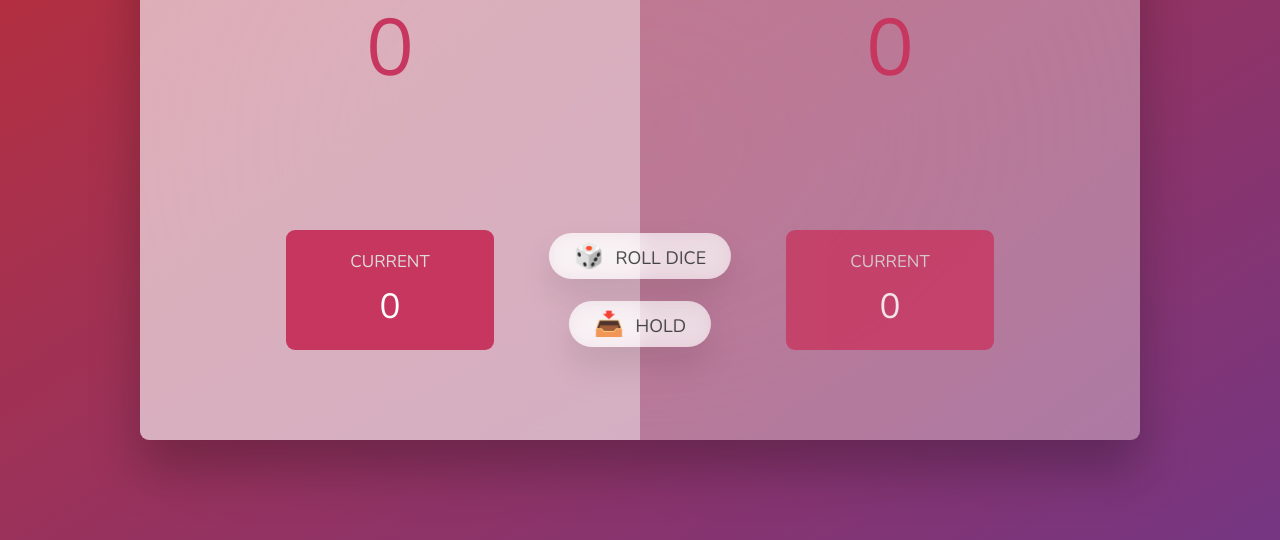
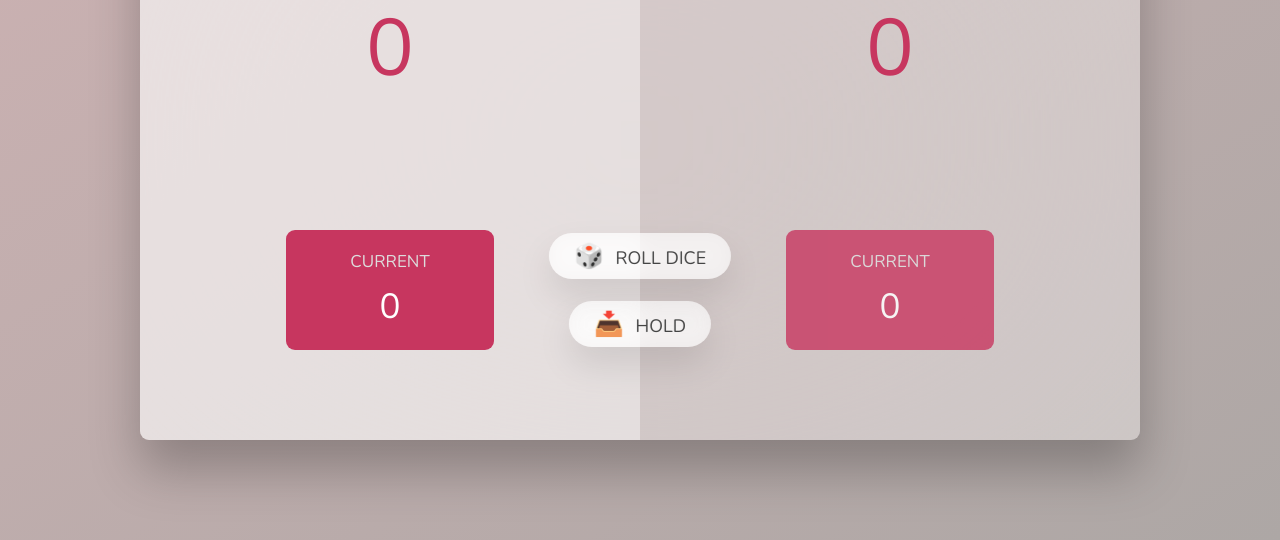
Before and after one commit to rqkohistani/pig-game, a plain HTML site: page index.html in a window 1280 px wide. Shown: the part 260-800 px from the top of the page. Drawn offline with nearby package versions, Linux system fonts and the light colour scheme; files whose address does not match are found by name.

Commit message:
diagrams added

```diff
--- a/style.css
+++ b/style.css
@@ -16,7 +16,7 @@ body {
     font-weight: 400;
     height: 100vh;
     color: #333;
-    background-image: linear-gradient(to top left, #753682 0%, #bf2e34 100%);
+    background-image: linear-gradient(to top left, #ada7a5 0%, #ceb2b3 100%);
     display: flex;
     align-items: center;
     justify-content: center;
```
Also changed, not shown: diagrams/NewGame.JPG (added), diagrams/Winner.JPG (added), diagrams/pig-game-flowchart.png (renamed from pig-game-flowchart.png), 1 other file.
